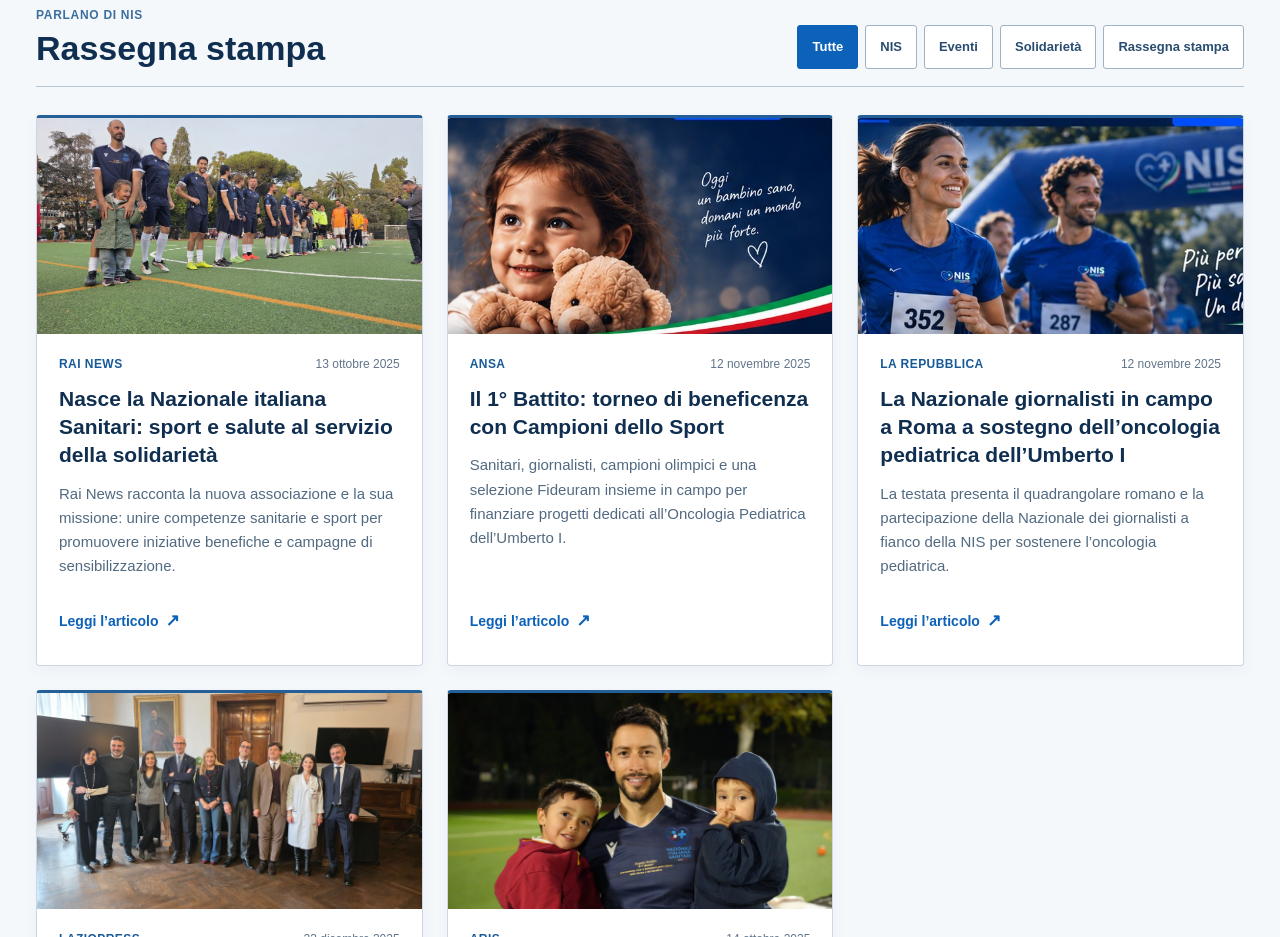
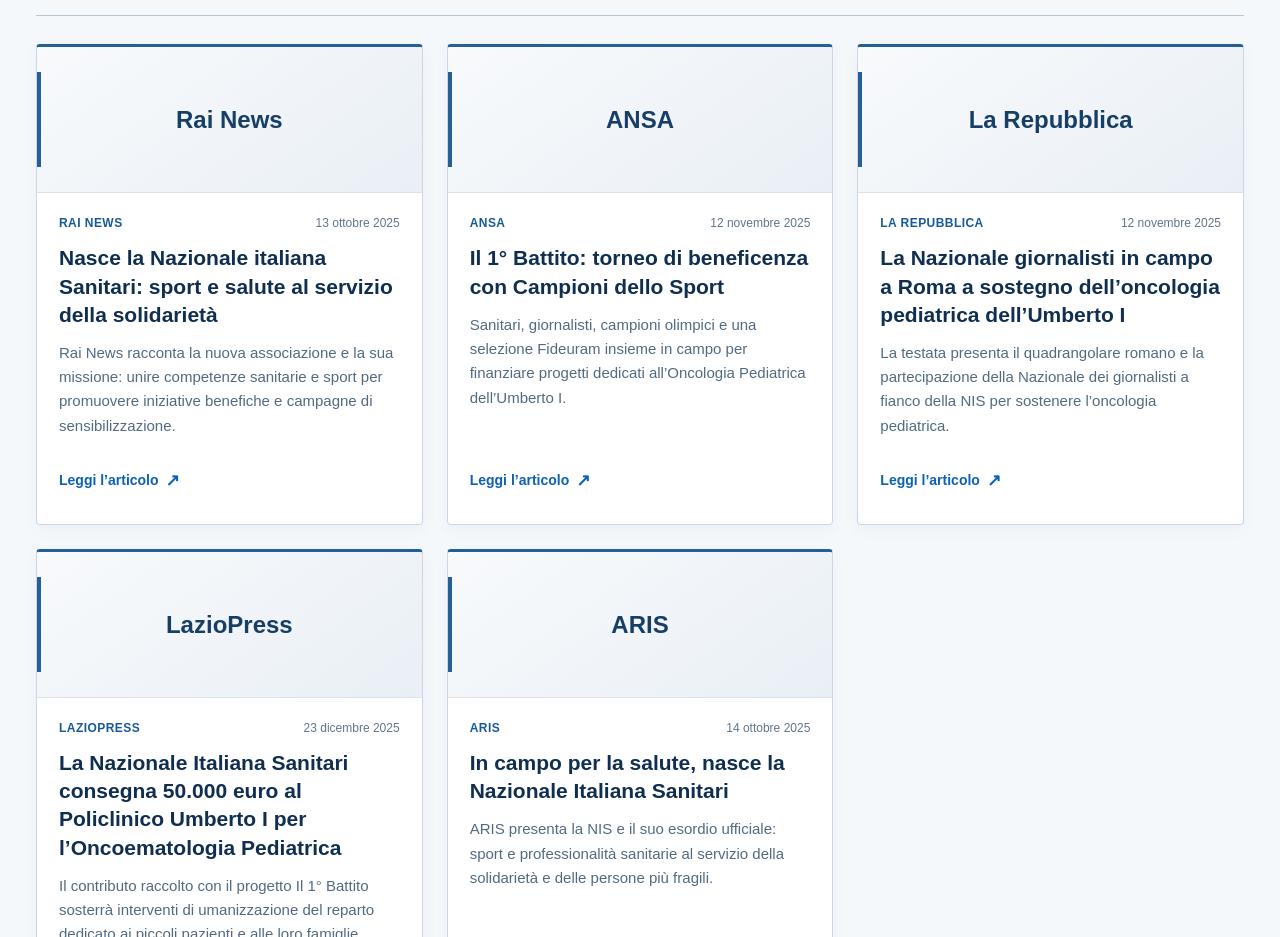
Before and after one commit to arciero10/nis-website, a Next.js app: page /news in a window 1280 px wide. Shown: the part 1295-2232 px from the top of the page. Built offline with nearby package versions, Linux system fonts and the light colour scheme.

Commit message:
Rimuove immagini con minori dalla sezione news

```diff
--- a/app/news/page.tsx
+++ b/app/news/page.tsx
@@ -5,6 +5,6 @@
 export const metadata:Metadata={title:"News e Rassegna stampa | Nazionale Italiana Sanitari",description:"Notizie, eventi e rassegna stampa della Nazionale Italiana Sanitari: sport, salute, prevenzione e solidarietà.",alternates:{canonical:"/news"}};
 
 export default function Page(){return <>
-  <PageHero eyebrow="NEWS & MEDIA" title="News &" accent="Rassegna stampa" intro="Le notizie, gli eventi e gli articoli dedicati alla Nazionale Italiana Sanitari." image="/images/hero-news.jpg"/>
+  <PageHero eyebrow="NEWS & MEDIA" title="News &" accent="Rassegna stampa" intro="Le notizie, gli eventi e gli articoli dedicati alla Nazionale Italiana Sanitari." image="/images/brand/nis-is-nice.png"/>
   <NewsArchive/>
 </>}
--- a/components/NewsArchive.tsx
+++ b/components/NewsArchive.tsx
@@ -10,14 +10,16 @@
 
 function ArticleCard({article,featured=false}:{article:NewsArticle;featured?:boolean}){
   return <article className={`press-card${featured?" press-card-featured":""}`}>
-    {article.image&&<div className="press-card-media">
-      <Image src={article.image} alt={article.imageAlt??""} fill sizes={featured?"(max-width: 720px) calc(100vw - 40px), (max-width: 1100px) 50vw, 33vw":"(max-width: 720px) calc(100vw - 40px), (max-width: 1100px) 50vw, 33vw"}/>
-    </div>}
+    <div className={`press-card-source${article.sourceLogo?"":" press-card-source-fallback"}`}>
+      {article.sourceLogo
+        ?<Image src={article.sourceLogo} alt={`Logo ${article.sourceName}`} width={260} height={90} sizes="(max-width: 720px) 55vw, 220px"/>
+        :<span>{article.sourceName}</span>}
+    </div>
     <div className="press-card-content">
-      <div className="press-card-meta"><strong>{article.source}</strong><time dateTime={article.date}>{formatDate(article.date)}</time></div>
+      <div className="press-card-meta"><strong>{article.sourceName}</strong><time dateTime={article.date}>{formatDate(article.date)}</time></div>
       <h3>{article.title}</h3>
       <p>{article.excerpt}</p>
-      <a className="press-card-link" href={article.url} target="_blank" rel="noopener noreferrer" aria-label={`Leggi l’articolo su ${article.source}`}>
+      <a className="press-card-link" href={article.url} target="_blank" rel="noopener noreferrer" aria-label={`Leggi l’articolo su ${article.sourceName}`}>
         Leggi l’articolo <span aria-hidden="true">↗</span>
       </a>
     </div>
--- a/data/news.ts
+++ b/data/news.ts
@@ -5,13 +5,12 @@
 export type NewsArticle={
   id:string;
   title:string;
-  source:string;
+  sourceName:string;
+  sourceLogo:string|null;
   date:string;
   category:NewsCategory;
   excerpt:string;
   url:string;
-  image?:string;
-  imageAlt?:string;
   featured?:boolean;
 };
 
@@ -19,92 +18,84 @@
   {
     id:"ansa-nascita-nis",
     title:"In campo per la salute, nasce la Nazionale Italiana Sanitari",
-    source:"ANSA",
+    sourceName:"ANSA",
+    sourceLogo:null,
     date:"2025-10-13",
     category:"NIS",
     excerpt:"La nascita di una squadra che riunisce professionisti sanitari, volontari e manager per trasformare sport e sensibilizzazione in progetti concreti di cura.",
     url:"https://www.ansa.it/sito/notizie/sport/calcio/2025/10/13/in-campo-per-la-salute-nasce-la-nazionale-italiana-sanitari_46344f85-294f-4327-bce9-31334a542300.html",
-    image:"/images/team/community.jpg",
-    imageAlt:"La community della Nazionale Italiana Sanitari",
     featured:true,
   },
   {
     id:"corriere-crai-cup",
     title:"CRAI Cup Charity Award: quadrangolare di beneficenza a sostegno dell’oncologia pediatrica dell’ospedale Umberto I di Roma",
-    source:"Corriere dello Sport",
+    sourceName:"Corriere dello Sport",
+    sourceLogo:null,
     date:"2025-11-12",
     category:"Eventi",
     excerpt:"Il quadrangolare del 15 novembre ha riunito quattro rappresentative con l’obiettivo di sostenere i progetti dell’Oncologia Pediatrica dell’Umberto I.",
     url:"https://www.corrieredellosport.it/news/calcio/2025/11/12-144513081/crai_cup_charity_award_quadrangolare_di_beneficenza_a_sostegno_delloncologia_pediatrica_dellospedale_umberto_i_di_roma",
-    image:"/images/hero-events.jpg",
-    imageAlt:"Evento sportivo e solidale della Nazionale Italiana Sanitari",
     featured:true,
   },
   {
     id:"policlinico-consegna-assegno",
     title:"Dalla sfida al campo alla cura del cuore: consegnato l’assegno solidale",
-    source:"Policlinico Umberto I",
+    sourceName:"Policlinico Umberto I",
+    sourceLogo:null,
     date:"2025-12-22",
     category:"Solidarietà",
     excerpt:"La consegna ufficiale di 50.000 euro destinati all’umanizzazione dell’Oncoematologia Pediatrica, per rendere il reparto più accogliente per bambini e famiglie.",
     url:"https://www.policlinicoumberto1.it/dalla-sfida-al-campo-alla-cura-del-cuore-consegnato-lassegno-solidale/",
-    image:"/images/progetti/il-primo-battito/assegno-50000.jpg",
-    imageAlt:"Assegno solidale da 50.000 euro consegnato al Policlinico Umberto I",
     featured:true,
   },
   {
     id:"rainews-nascita-nis",
     title:"Nasce la Nazionale italiana Sanitari: sport e salute al servizio della solidarietà",
-    source:"Rai News",
+    sourceName:"Rai News",
+    sourceLogo:null,
     date:"2025-10-13",
     category:"NIS",
     excerpt:"Rai News racconta la nuova associazione e la sua missione: unire competenze sanitarie e sport per promuovere iniziative benefiche e campagne di sensibilizzazione.",
     url:"https://www.rainews.it/articoli/2025/10/calcio-nasce-nazionale-italiana-sanitari-sport-salute-solidarieta-beneficenza-e45131cb-db19-4182-a542-e6e23a04eba5.html",
-    image:"/images/team/lineup.jpg",
-    imageAlt:"Formazione della Nazionale Italiana Sanitari",
   },
   {
     id:"ansa-primo-battito",
     title:"Il 1° Battito: torneo di beneficenza con Campioni dello Sport",
-    source:"ANSA",
+    sourceName:"ANSA",
+    sourceLogo:null,
     date:"2025-11-12",
     category:"Eventi",
     excerpt:"Sanitari, giornalisti, campioni olimpici e una selezione Fideuram insieme in campo per finanziare progetti dedicati all’Oncologia Pediatrica dell’Umberto I.",
     url:"https://www.ansa.it/amp/sito/notizie/sport/calcio/2025/11/12/il-1-battito-torneo-di-beneficenza-con-campioni-dello-sport_b17b591e-fc34-4a57-bd5b-17b605d79985.html",
-    image:"/images/hero-battito.jpg",
-    imageAlt:"Il progetto benefico Il 1° Battito",
   },
   {
     id:"repubblica-nazionale-giornalisti",
     title:"La Nazionale giornalisti in campo a Roma a sostegno dell’oncologia pediatrica dell’Umberto I",
-    source:"La Repubblica",
+    sourceName:"La Repubblica",
+    sourceLogo:null,
     date:"2025-11-12",
     category:"Rassegna stampa",
     excerpt:"La testata presenta il quadrangolare romano e la partecipazione della Nazionale dei giornalisti a fianco della NIS per sostenere l’oncologia pediatrica.",
     url:"https://www.repubblica.it/sport/calcio/2025/11/12/news/nazionale_giornalisti_beneficenza_quadrangolare_roma-424976989/",
-    image:"/images/hero-events.jpg",
-    imageAlt:"Quadrangolare solidale a sostegno dell’oncologia pediatrica",
   },
   {
     id:"laziopress-consegna-50000",
     title:"La Nazionale Italiana Sanitari consegna 50.000 euro al Policlinico Umberto I per l’Oncoematologia Pediatrica",
-    source:"LazioPress",
+    sourceName:"LazioPress",
+    sourceLogo:null,
     date:"2025-12-23",
     category:"Solidarietà",
     excerpt:"Il contributo raccolto con il progetto Il 1° Battito sosterrà interventi di umanizzazione del reparto dedicato ai piccoli pazienti e alle loro famiglie.",
     url:"https://www.laziopress.it/news/422327520774/la-nazionale-italiana-sanitari-consegna-50-000-euro-al-policlinico-umberto-i-per-l-oncoematologia-pediatrica",
-    image:"/images/progetti/il-primo-battito/consegna-policlinico-1.jpg",
-    imageAlt:"Consegna del contributo NIS al Policlinico Umberto I",
   },
   {
     id:"aris-nascita-nis",
     title:"In campo per la salute, nasce la Nazionale Italiana Sanitari",
-    source:"ARIS",
+    sourceName:"ARIS",
+    sourceLogo:null,
     date:"2025-10-14",
     category:"Rassegna stampa",
     excerpt:"ARIS presenta la NIS e il suo esordio ufficiale: sport e professionalità sanitarie al servizio della solidarietà e delle persone più fragili.",
     url:"https://www.arisassociazione.it/news/news/in-campo-per-la-salute-nasce-la-nazionale-italiana-sanitari",
-    image:"/images/team/community.jpg",
-    imageAlt:"Professionisti e sostenitori della Nazionale Italiana Sanitari",
   },
 ];
```
Also changed, not shown: app/globals.css.
